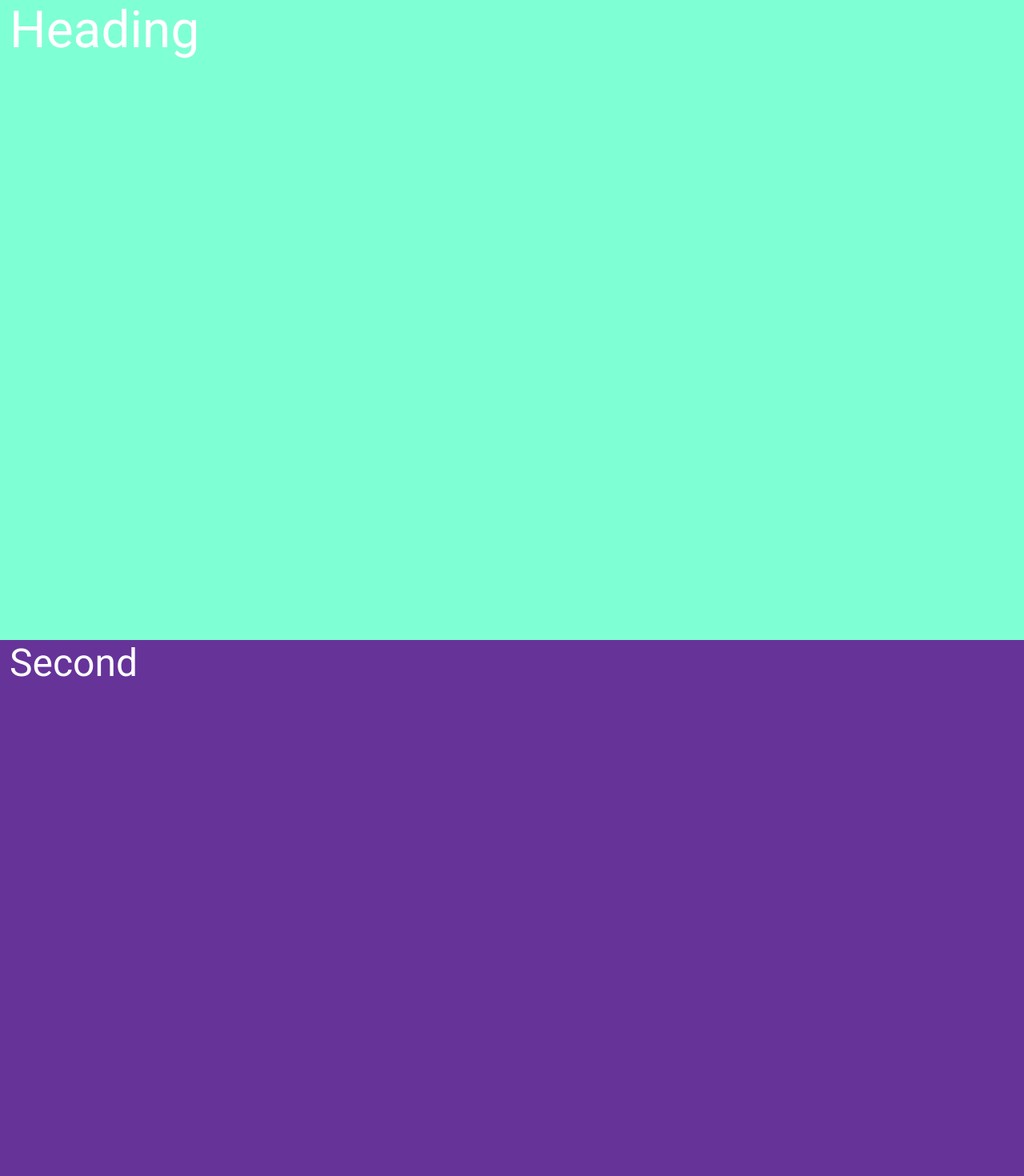
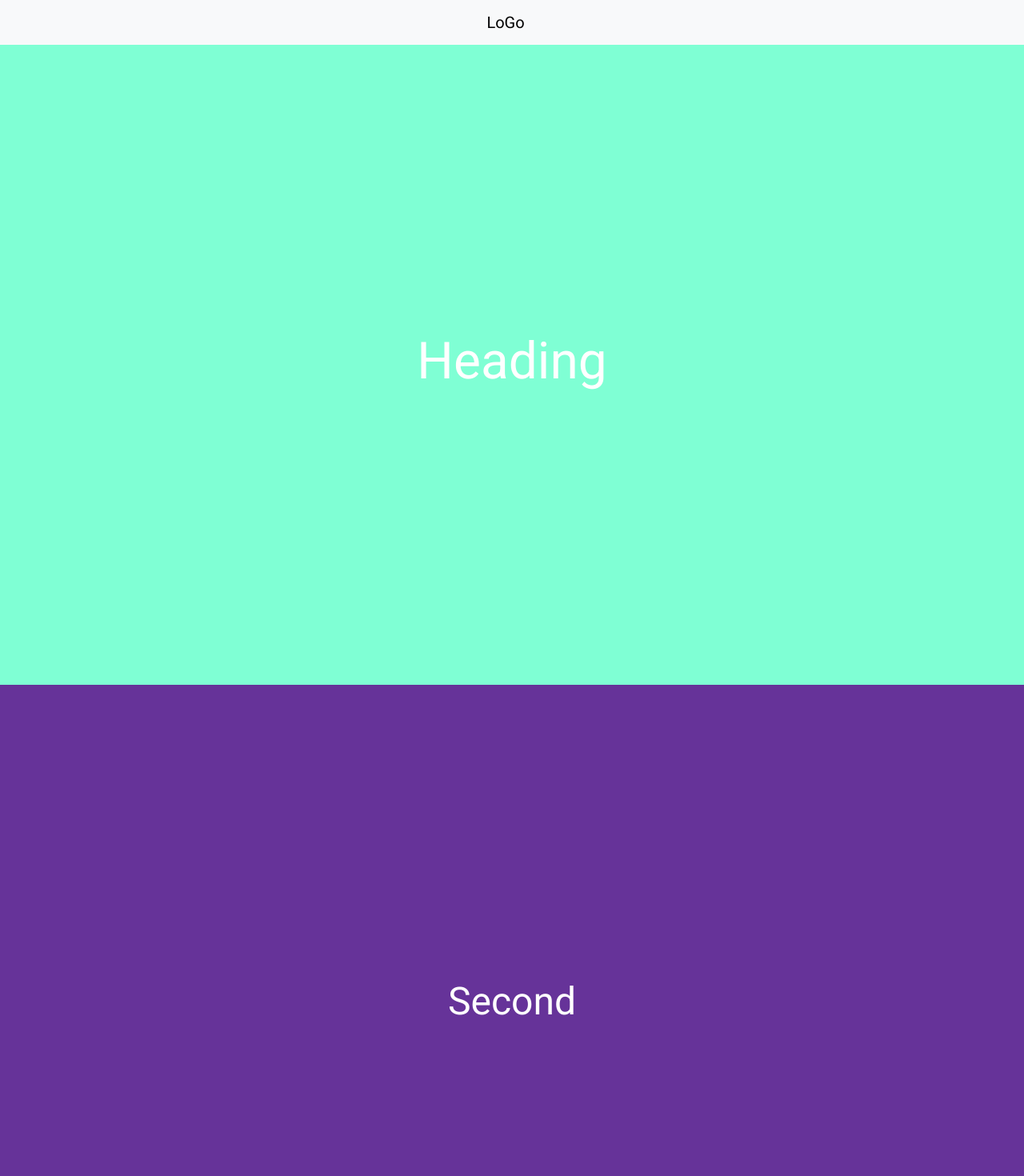
Before and after one commit to itsmealan2000/Dynamic-react, a React (Vite) app: page / in a window 1280 px wide. Shown: the top 1470 px of the page at 80% size. Built offline with nearby package versions, Linux system fonts and the light colour scheme; what react-locomotive-scroll would draw is missing.

Commit message:
test loco 5

```diff
--- a/package.json
+++ b/package.json
@@ -15,7 +15,9 @@
     "react": "^18.2.0",
     "react-dom": "^18.2.0",
     "react-locomotive-scroll": "^0.2.2",
-    "react-router-dom": "^6.20.1"
+    "react-router-dom": "^6.20.1",
+    "tslib": "^2.6.2",
+    "typescript": "^5.3.3"
   },
   "devDependencies": {
     "@types/react": "^18.2.37",
--- a/src/App.jsx
+++ b/src/App.jsx
@@ -5,7 +5,7 @@ import Navbar from './Components/Navbar.jsx'
 function App() {
   return (
         <>
-
+          <Navbar />
         </>
   )}
 export default App
--- a/src/Pages/Home.css
+++ b/src/Pages/Home.css
@@ -1,10 +1,16 @@
 .first{
     height: 100vh;
     background-color: aquamarine;
+    display: flex;
+    justify-content: center;
+    align-items: center;
 }
 .second{
     height: 100vh;
     background-color: rebeccapurple;
+    display: flex;
+    justify-content: center;
+    align-items: center;
 }
 .third{
     height: 100vh;
--- a/src/Pages/Home.jsx
+++ b/src/Pages/Home.jsx
@@ -13,10 +13,14 @@ function Home() {
     <LocomotiveScrollProvider options={options} containerRef={ref}>
       <main data-scroll-container ref={ref}>
         <section className="first container-fluid">
-            <h1>Heading</h1>
+            <h1 data-scroll
+            data-scroll-direction="horizontal"
+            data-scroll-speed="9">Heading</h1>
         </section>
         <section className="second container-fluid">
-            <h2>Second</h2>
+            <h2 data-scroll
+            data-scroll-direction="vertical"
+            data-scroll-speed="9">Second</h2>
         </section>
         <section className="third container-fluid">
             <h3>three</h3>
```
Also changed, not shown: 1 other file (tests, documents, lock files or other folders).
